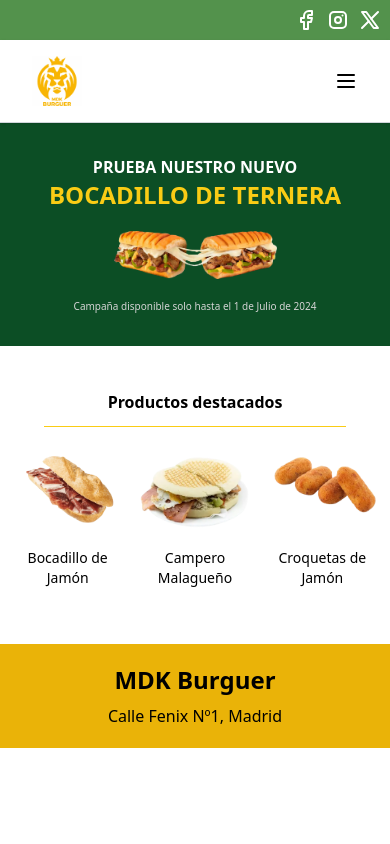
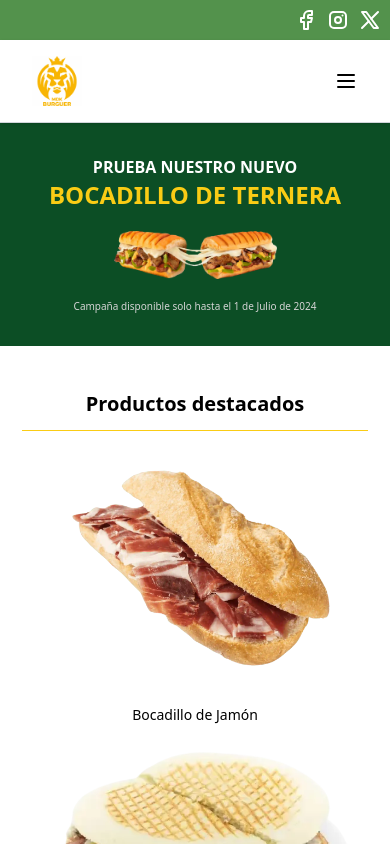
Before and after one commit to GachaDev/Takeaway, a Next.js app in the folder frontend/: page / in a window 390 px wide. Built offline with nearby package versions, Linux system fonts and the light colour scheme.

Commit message:
Update page.tsx

```diff
--- a/frontend/src/app/page.tsx
+++ b/frontend/src/app/page.tsx
@@ -6,14 +6,14 @@
 
 export default function Home() {
     return (
-        <>
+        <div className="heightDefault">
             <main>
                 <div className="flex justify-center flex-col bg-[--cartel] p-8 gap-5">
                     <div className="flex flex-col items-center justify-center">
-                        <h2 className="text-white font-bold text-md 2xl:text-4xl xl:text-3xl lg:text-2xl md:text-xl sm:lg">
+                        <h2 className="text-white font-bold text-md 2xl:text-4xl xl:text-3xl lg:text-2xl">
                             PRUEBA NUESTRO NUEVO
                         </h2>
-                        <h2 className="text-yellow-400 font-bold text-2xl 2xl:text-6xl xl:text-6xl lg:text-5xl md:text-4xl sm:3xl">
+                        <h2 className="text-yellow-400 font-bold text-2xl 2xl:text-6xl xl:text-6xl lg:text-5xl md:text-4xl sm:3xl max-sm:text-center">
                             BOCADILLO DE TERNERA
                         </h2>
                     </div>
@@ -25,10 +25,10 @@
                     </span>
                 </div>
                 <div className="flex flex-col justify-center items-center mt-8">
-                    <h2 className="font-bold text-md 2xl:text-4xl xl:text-3xl lg:text-2xl py-3 px-16 md:text-xl sm:lg border-b border-yellow-400">
+                    <h2 className="font-bold text-4xl text-center max-sm:text-xl py-3 px-16 border-b border-yellow-400">
                         Productos destacados
                     </h2>
-                    <div className="grid grid-cols-3 gap-2 w-full py-6 items-center justify-center px-2">
+                    <div className="grid grid-cols-3 max-md:grid-cols-2 max-sm:grid-cols-1 gap-2 w-full py-6 items-center justify-center px-2">
                         <div className="flex flex-col items-center justify-between gap-3 h-full">
                             <Image alt="Bocadillo de Jamón" src={jamon} width={350} height={350} />
                             <h2 className="text-sm 2xl:text-xl xl:text-lg lg:text-md font-medium text-center">
@@ -52,10 +52,15 @@
             </main>
             <footer className="bg-yellow-500 p-5 flex justify-center items-center gap-10 mt-8">
                 <div className="flex flex-col gap-2">
-                    <h1 className="text-2xl font-bold text-center">MDK Burguer</h1>
-                    <span className="text-center">Calle Fenix Nº1, Madrid</span>
+                    <h1 className="text-md 2xl:text-4xl xl:text-3xl lg:text-2xl md:text-xl sm:lg font-bold text-center">
+                        MDK Burguer
+                    </h1>
+                    <span className="text-center md:text-md text-sm font-medium">
+                        Calle Fenix Nº1, Madrid
+                    </span>
+                    <span className="text-center text-sm">© 2024</span>
                 </div>
             </footer>
-        </>
+        </div>
     );
 }
```
